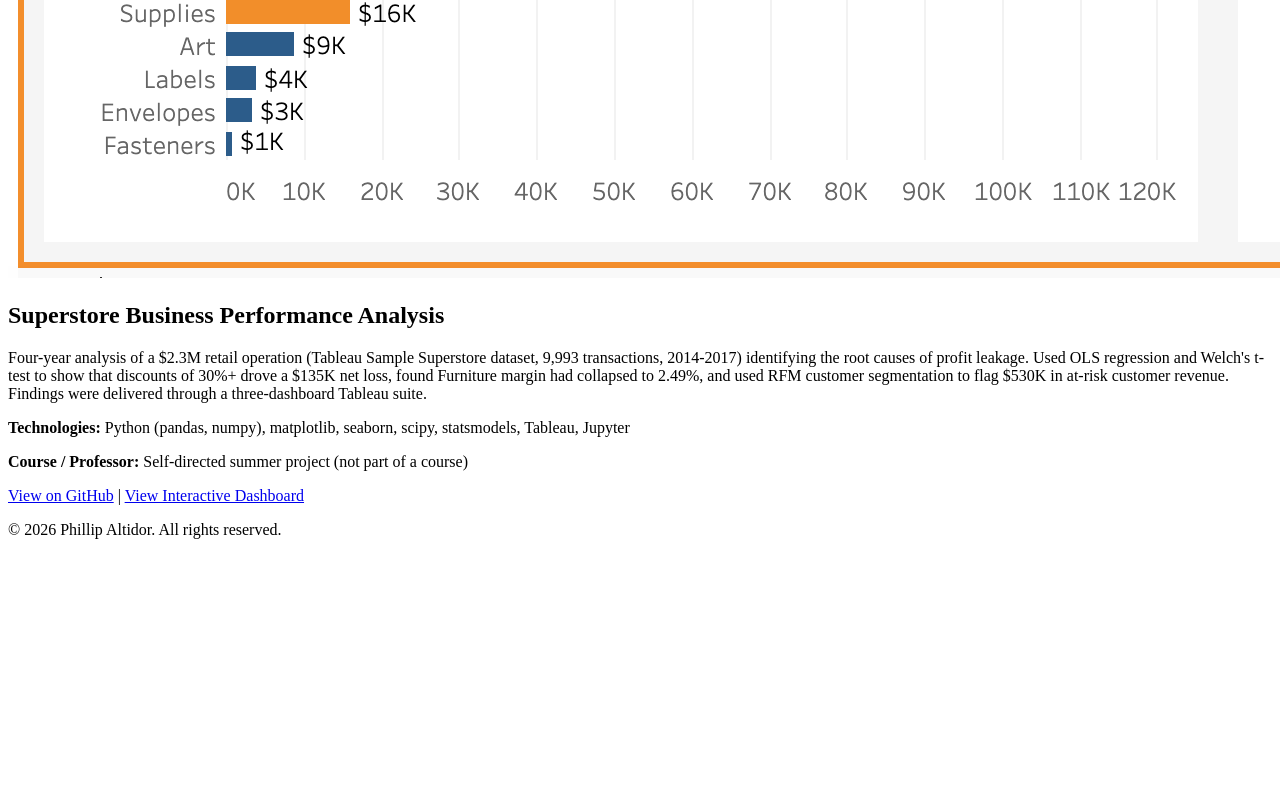
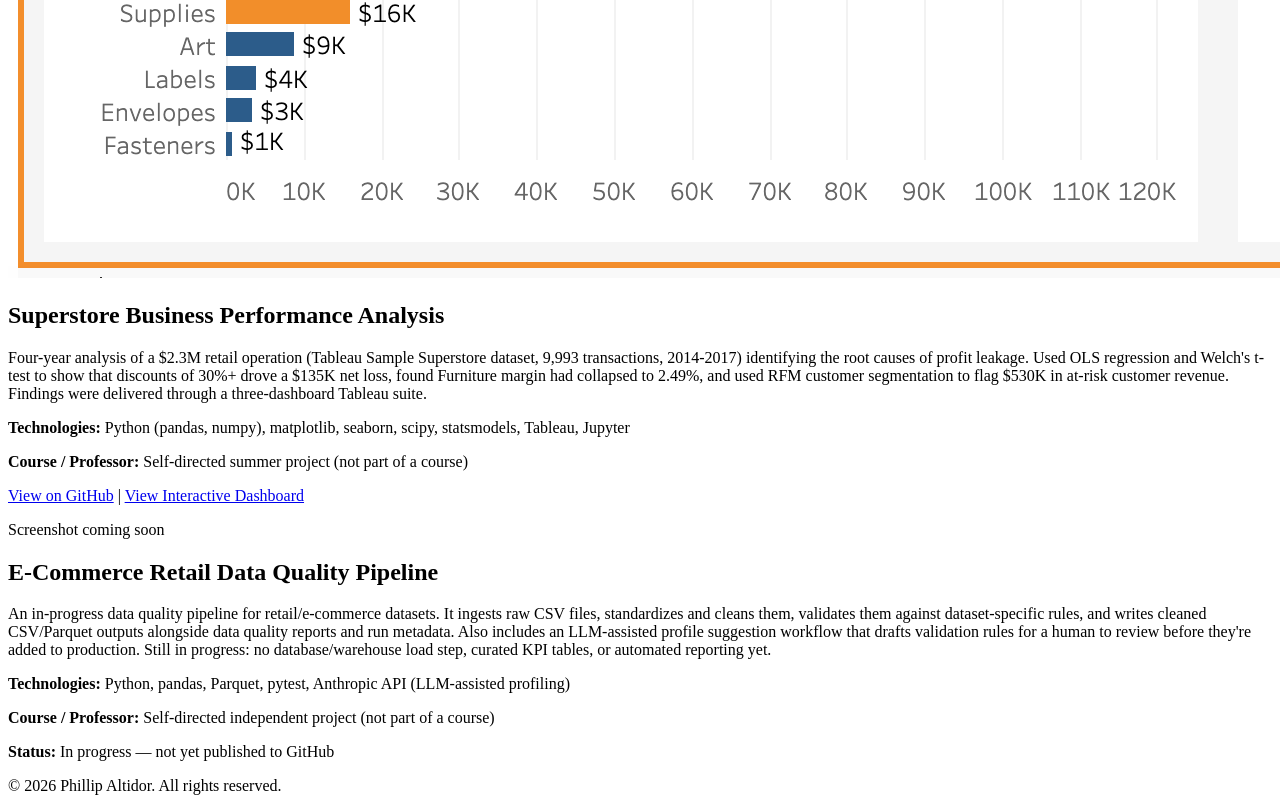
Before and after one commit to phillipAltidor/Portfolio-Website, a plain HTML site: page projects.html in a window 1280 px wide. Shown: the part 1441-2252 px from the top of the page. Before the commit the page ends 1996 px from the top, so only its background shows below. Drawn offline with nearby package versions, Linux system fonts and the light colour scheme.

Commit message:
projects.html: add second project (E-Commerce Data Quality Pipeline)
In-progress, self-directed project. No fabricated link/image - marked
honestly as not yet published to GitHub, with a placeholder image slot
until a real screenshot exists. 2 of 3 required projects now.

```diff
--- a/projects.html
+++ b/projects.html
@@ -45,6 +45,21 @@
                 </p>
             </article>
 
+            <article class="project">
+                <div class="project-img-placeholder">Screenshot coming soon</div>
+                <h2>E-Commerce Retail Data Quality Pipeline</h2>
+                <p>An in-progress data quality pipeline for retail/e-commerce datasets. It ingests raw CSV files,
+                    standardizes and cleans them, validates them against dataset-specific rules, and writes cleaned
+                    CSV/Parquet outputs alongside data quality reports and run metadata. Also includes an
+                    LLM-assisted profile suggestion workflow that drafts validation rules for a human to review
+                    before they're added to production. Still in progress: no database/warehouse load step, curated
+                    KPI tables, or automated reporting yet.</p>
+                <p><strong>Technologies:</strong> Python, pandas, Parquet, pytest, Anthropic API (LLM-assisted
+                    profiling)</p>
+                <p><strong>Course / Professor:</strong> Self-directed independent project (not part of a course)</p>
+                <p><strong>Status:</strong> In progress — not yet published to GitHub</p>
+            </article>
+
         </section>
     </main>
 
```
